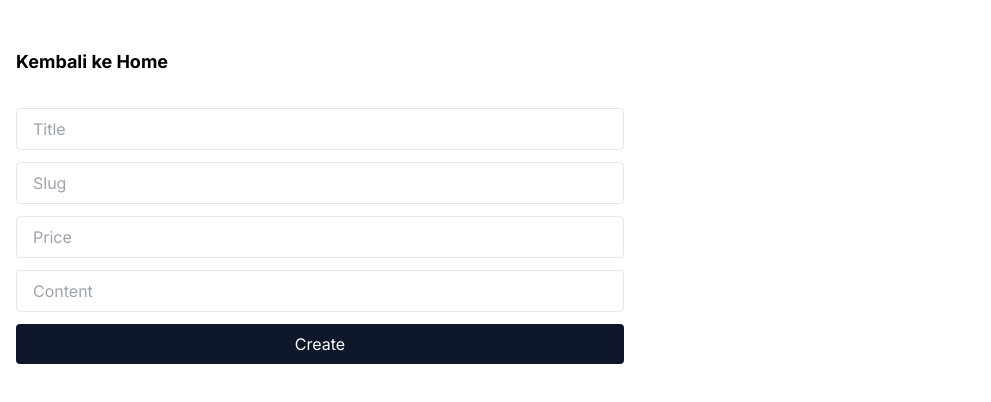
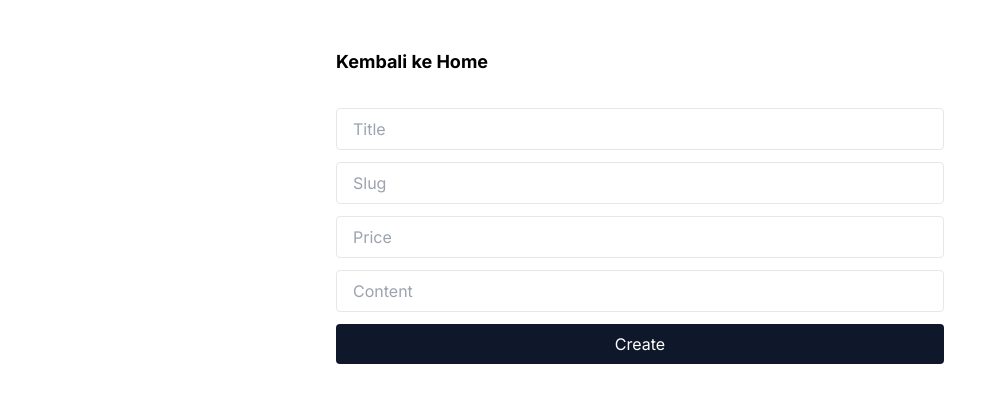
Before and after one commit to osi-ic/store01, a Next.js app: page /product/create in a window 1280 px wide. Shown: the top 402 px of the page, without its empty margins (0-991 px from the left). Built offline with nearby package versions, Linux system fonts and the light colour scheme.

Commit message:
ketinggalan layout nya lupa mx-auto

```diff
--- a/src/app/layout.jsx
+++ b/src/app/layout.jsx
@@ -12,7 +12,7 @@ export default function RootLayout({ children }) {
   return (
     <html lang="en">
       <body className={inter.className}>
-        <div className="max-w-screen-sm my-12 px-4 flex justify-center flex-col gap-8">
+        <div className="max-w-screen-sm mx-auto my-12 px-4 flex flex-col gap-8">
           {children}
         </div>
       </body>
--- a/src/app/page.jsx
+++ b/src/app/page.jsx
@@ -18,6 +18,7 @@ export default async function Page() {
           Create
         </button>
       </Link>
+
       <main className="flex flex-col gap-3">
         {products.map(({ id, title, slug, price, content }) => (
           <Link key={id} href={`/product/${slug}`}>
```
